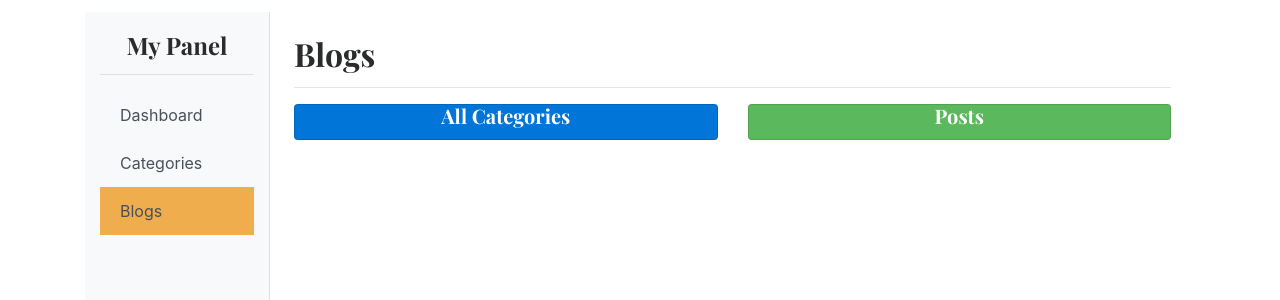
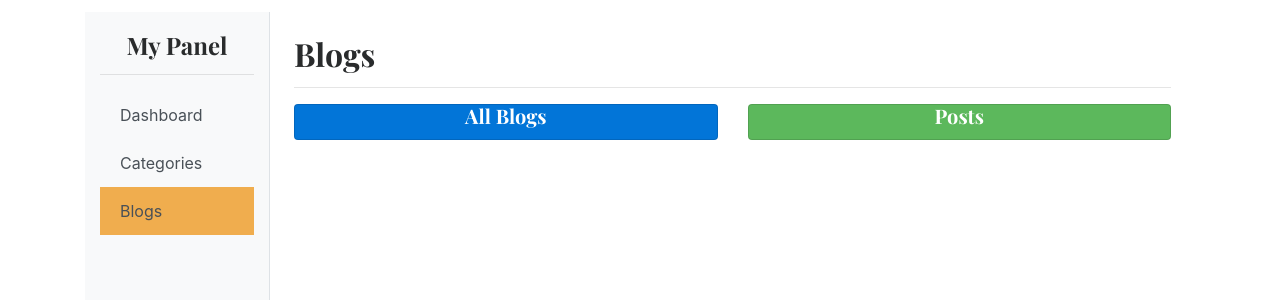
Before and after one commit to Afridi-sultan/blog_web, a Django app: page /dashboard/blogs/ in a window 1280 px wide. Shown: the part 95-395 px from the top of the page. Run offline with Django 5.2, Linux system fonts and the light colour scheme; data that the repository does not hold is empty.

Commit message:
changed title of blog page in dashboard

```diff
--- a/templates/dashboard/blogs.html
+++ b/templates/dashboard/blogs.html
@@ -22,7 +22,7 @@
                 <div class="col-md-6">
                     <div class="card text-white bg-primary mb-3">
                         <div class="card-body text-center">
-                            <h5 class="card-title">All Categories</h5>
+                            <h5 class="card-title">All Blogs</h5>
                             <p class="card-text display-4"></p>
                         </div>
                     </div>
```
